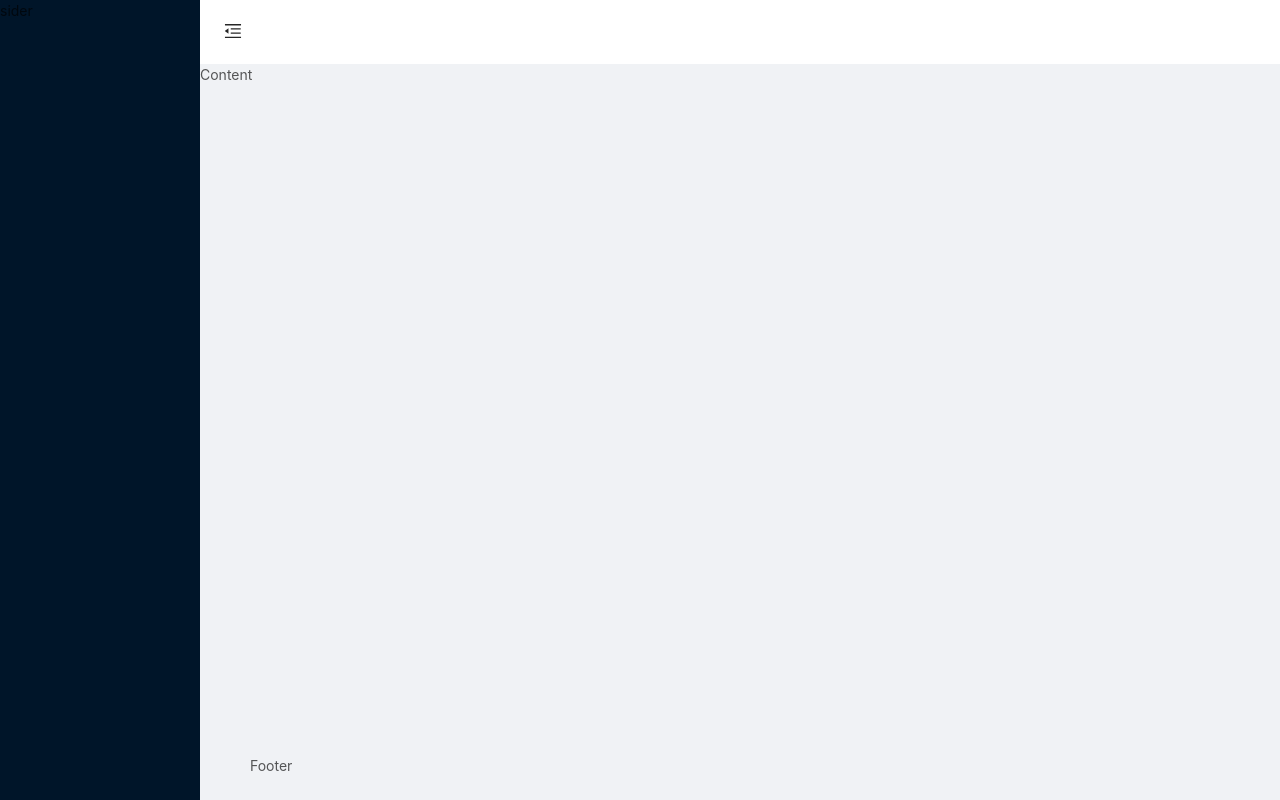
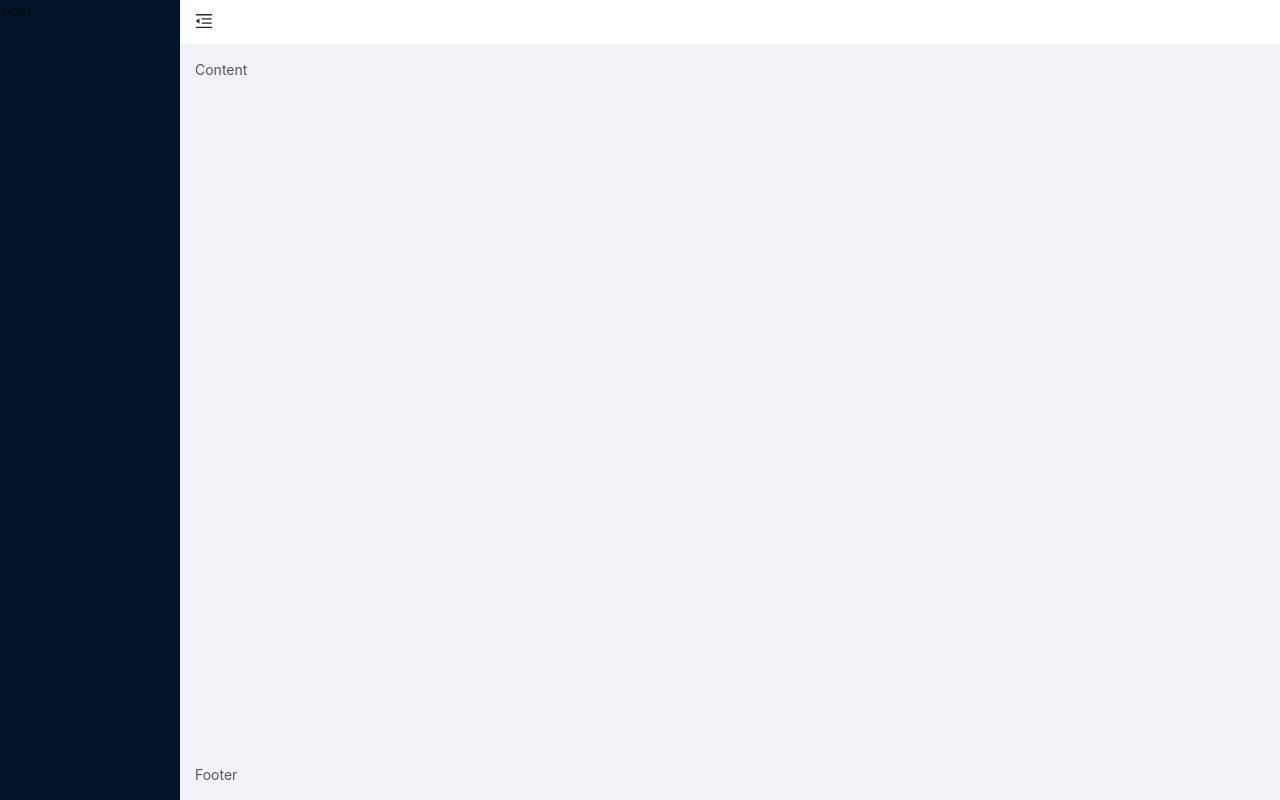
Before and after one commit to QzAmoy/React-Template, a React app: page /#/admin in a window 1280 px wide. Built offline with nearby package versions, Linux system fonts and the light colour scheme.

Commit message:
admin样式调整

```diff
--- a/src/pages/Admin/index.less
+++ b/src/pages/Admin/index.less
@@ -6,18 +6,24 @@
     &-header {
       position: fixed;
       width: 100%;
+      height: 44px;
       padding: 0;
       background-color: #fff;
+      line-height: 44px;
       .menu-trigger {
         font-size: 18px;
-        line-height: 64px;
-        padding: 0 24px;
+        line-height: 44px;
+        padding: 0 15px;
         cursor: pointer;
         transition: color 0.3s;
       }
     }
     &-content {
-      padding-top: 64px;
+      margin-top: 44px;
+      padding: 15px;
+    }
+    &-footer {
+      padding: 15px;
     }
   }
 }
--- a/src/pages/Admin/index.tsx
+++ b/src/pages/Admin/index.tsx
@@ -26,7 +26,7 @@ class Index extends Component<IProps, IState> {
     const { collapsed } = this.state;
     return (
       <Layout id="admin-layout">
-        <Sider trigger={null} collapsible collapsed={collapsed}>
+        <Sider width={180} trigger={null} collapsible collapsed={collapsed}>
           sider
         </Sider>
         <Layout>
```
